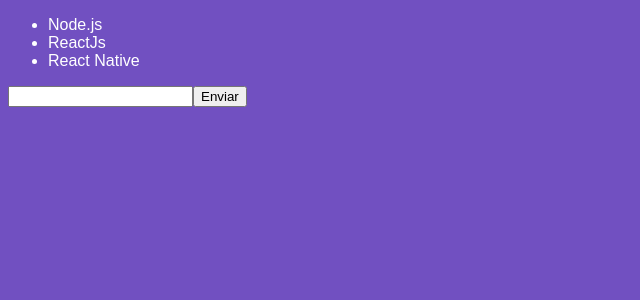
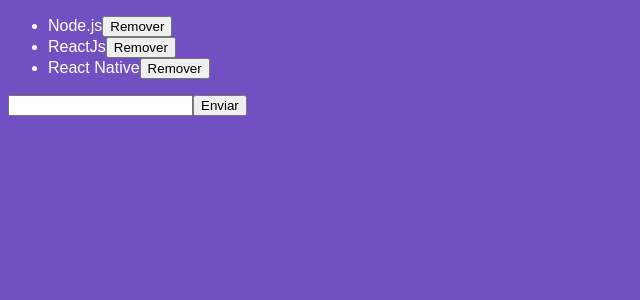
Before and after one commit to Marcelovqvd/Bootcamp_Rocketseat_Introducao_ReactJs, a React app: page / in a window 1280 px wide. Shown: the top 300 px of the page, without its empty margins (0-640 px from the left). Built offline with nearby package versions, Linux system fonts and the light colour scheme.

Commit message:
Removendo itens do estado

```diff
--- a/src/components/TechList.js
+++ b/src/components/TechList.js
@@ -23,11 +23,20 @@
     });
   }
 
+  handleDelete = (tech) => {
+    this.setState({ techs: this.state.techs.filter(t => t !== tech) })
+  }
+
   render() {
     return (
       <form onSubmit={this.handleSubmit}>
         <ul>
-          {this.state.techs.map(tech => <li key={tech}>{tech}</li>)}
+          {this.state.techs.map(tech => (
+            <li key={tech}>
+              {tech}
+              <button onClick={() => this.handleDelete(tech)} type="button">Remover</button>
+            </li>
+          ))}
         </ul>
         <input type="text" onChange={this.handleInputChange} value={this.state.newTech} />
         <button type="submit">Enviar</button>
```
Also changed, not shown: 1 other file (tests, documents, lock files or other folders).
